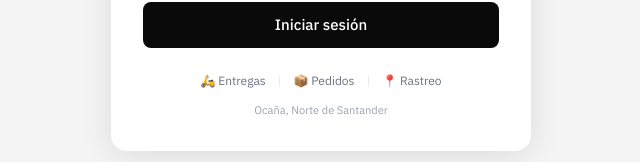
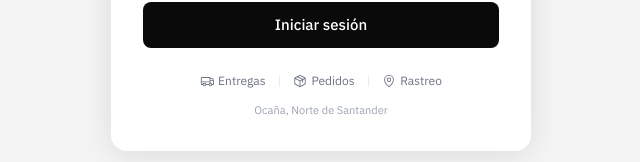
Before and after one commit to julianclavijo19/SISTEMA-DE-GESTION-DE-DOMICILIOS, a Next.js app: page /login in a window 1280 px wide. Shown: the part 533-695 px from the top of the page, without its empty margins (319-959 px from the left). Built offline with nearby package versions, Linux system fonts and the light colour scheme.

Commit message:
fix: replace emojis with gray Phosphor icons in login footer

```diff
--- a/src/app/login/page.tsx
+++ b/src/app/login/page.tsx
@@ -4,6 +4,7 @@ import { useState } from 'react'
 import { useRouter } from 'next/navigation'
 import { createSupabaseBrowser } from '@/lib/supabase-browser'
 import { Alert, AlertDescription } from '@/components/ui/alert'
+import { Truck, Package, MapPin } from '@/lib/icons'
 
 export default function LoginPage() {
   const [email, setEmail] = useState('')
@@ -96,11 +97,11 @@ export default function LoginPage() {
 
           {/* Feature links */}
           <div className="login-features">
-            <span className="login-feature">🛵 Entregas</span>
+            <span className="login-feature"><Truck size={14} /> Entregas</span>
             <span className="login-sep">|</span>
-            <span className="login-feature">📦 Pedidos</span>
+            <span className="login-feature"><Package size={14} /> Pedidos</span>
             <span className="login-sep">|</span>
-            <span className="login-feature">📍 Rastreo</span>
+            <span className="login-feature"><MapPin size={14} /> Rastreo</span>
           </div>
 
           <p className="login-location">Ocaña, Norte de Santander</p>
```
